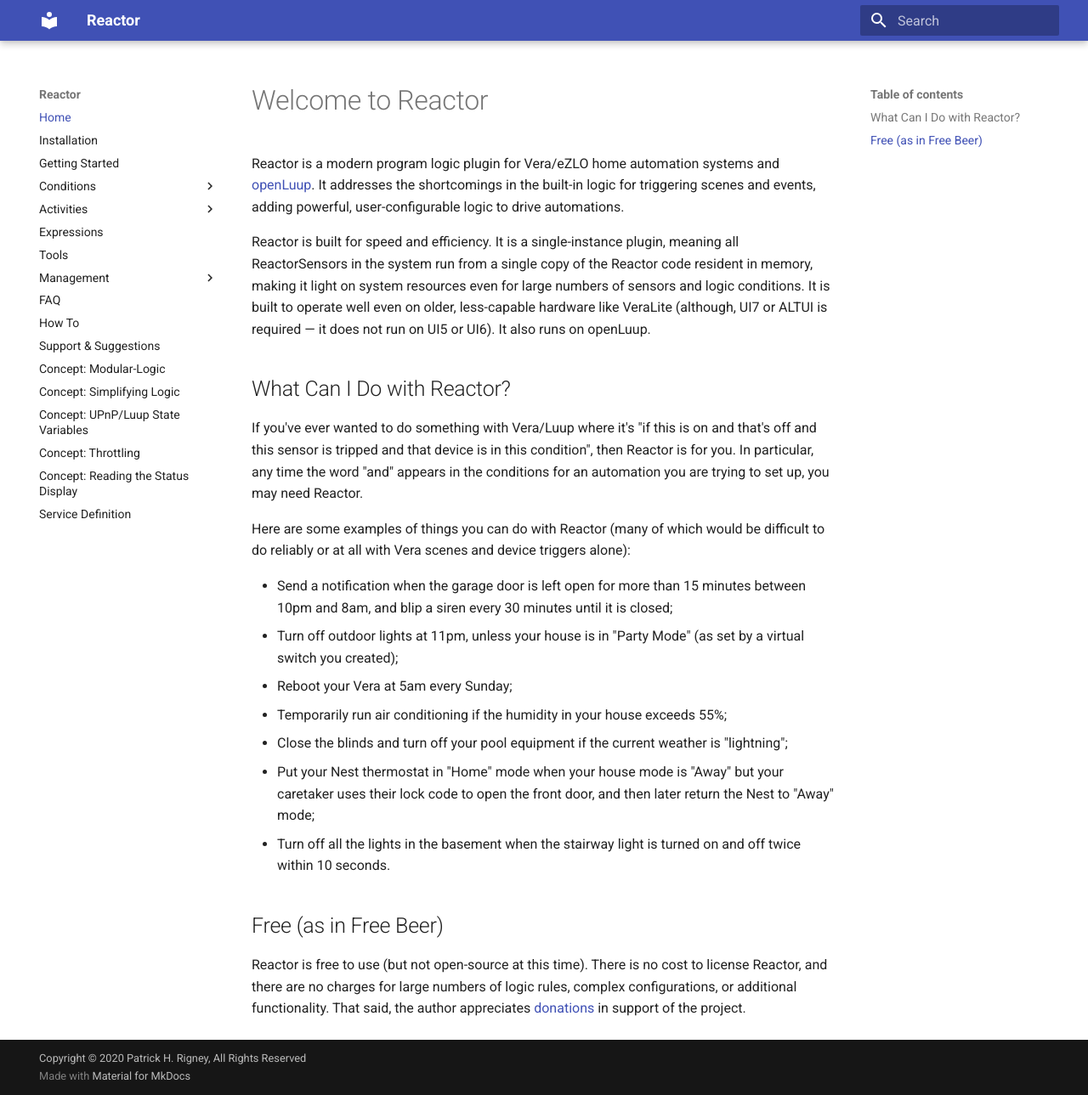
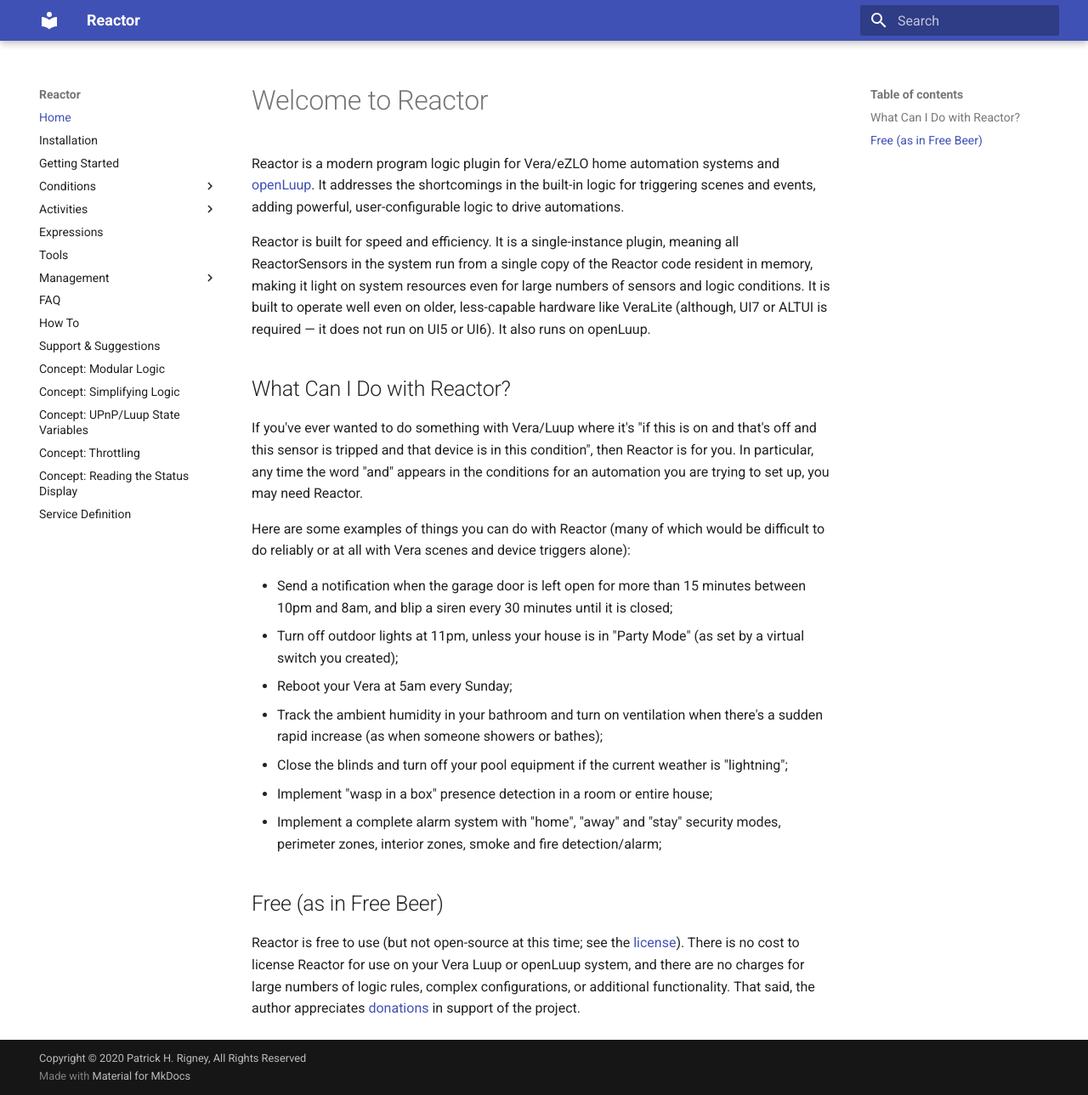
Before and after one commit to toggledbits/Reactor-docs, an MkDocs documentation site: the page built from docs/index.md, in a window 1280 px wide and 1289 px high. Shown: the whole window at 85% size. Built offline with MkDocs 1.6.1 and Material for MkDocs 9.7.7, drawn with Linux system fonts in a browser that asks for light colours.

Commit message:
Updates/wordsmithing

```diff
--- a/docs/index.md
+++ b/docs/index.md
@@ -13,11 +13,11 @@ Here are some examples of things you can do with Reactor (many of which would be
 * Send a notification when the garage door is left open for more than 15 minutes between 10pm and 8am, and blip a siren every 30 minutes until it is closed;
 * Turn off outdoor lights at 11pm, unless your house is in "Party Mode" (as set by a virtual switch you created);
 * Reboot your Vera at 5am every Sunday;
-* Temporarily run air conditioning if the humidity in your house exceeds 55%;
+* Track the ambient humidity in your bathroom and turn on ventilation when there's a sudden rapid increase (as when someone showers or bathes);
 * Close the blinds and turn off your pool equipment if the current weather is "lightning";
-* Put your Nest thermostat in "Home" mode when your house mode is "Away" but your caretaker uses their lock code to open the front door, and then later return the Nest to "Away" mode;
-* Turn off all the lights in the basement when the stairway light is turned on and off twice within 10 seconds.
+* Implement "wasp in a box" presence detection in a room or entire house;
+* Implement a complete alarm system with "home", "away" and "stay" security modes, perimeter zones, interior zones, smoke and fire detection/alarm;
 
 ## Free (as in Free Beer)
 
-Reactor is free to use (but not open-source at this time). There is no cost to license Reactor, and there are no charges for large numbers of logic rules, complex configurations, or additional functionality. That said, the author appreciates [donations](https://www.toggledbits.com/donate) in support of the project.
+Reactor is free to use (but not open-source at this time; see the [license](Installation.md#license-and-use-restrictions)). There is no cost to license Reactor for use on your Vera Luup or openLuup system, and there are no charges for large numbers of logic rules, complex configurations, or additional functionality. That said, the author appreciates [donations](https://www.toggledbits.com/donate) in support of the project.
--- a/mkdocs.yml
+++ b/mkdocs.yml
@@ -45,7 +45,7 @@ nav:
   - 'FAQ': 'FAQ.md'
   - 'How To': How-To.md
   - 'Support & Suggestions': 'Support-&-Suggestions.md'
-  - 'Concept: Modular-Logic': Modular-Logic.md
+  - 'Concept: Modular Logic': Modular-Logic.md
   - 'Concept: Simplifying Logic': Simplifying-Logic.md
   - 'Concept: UPnP/Luup State Variables': Luup-State-Variables-Tutorial.md
   - 'Concept: Throttling': Throttling.md
```
Also changed, not shown: docs/Getting Started.md (+1 -1 lines), docs/Installation.md (+4 -0 lines), docs/Notify-Action.md (+4 -0 lines).
